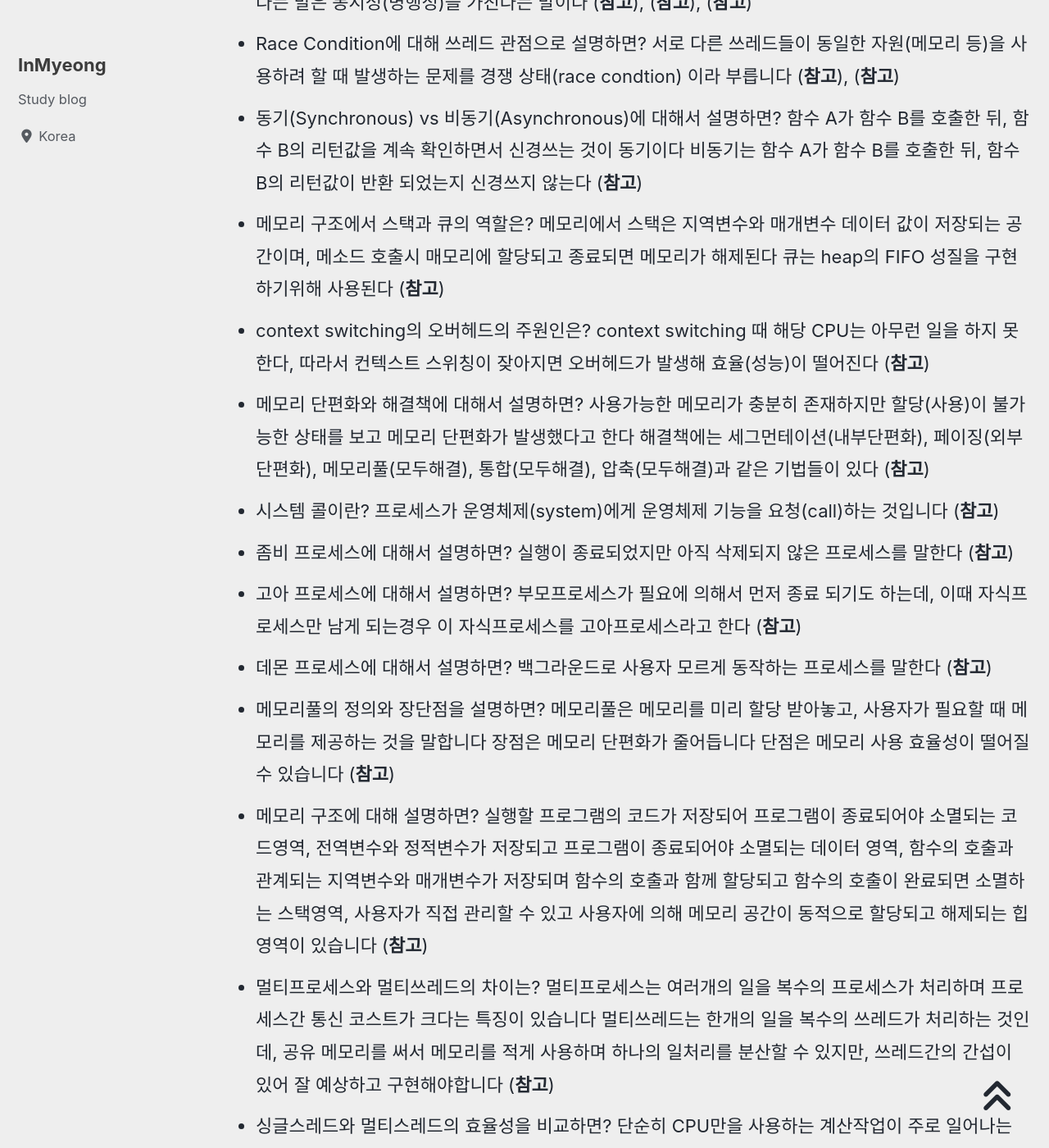
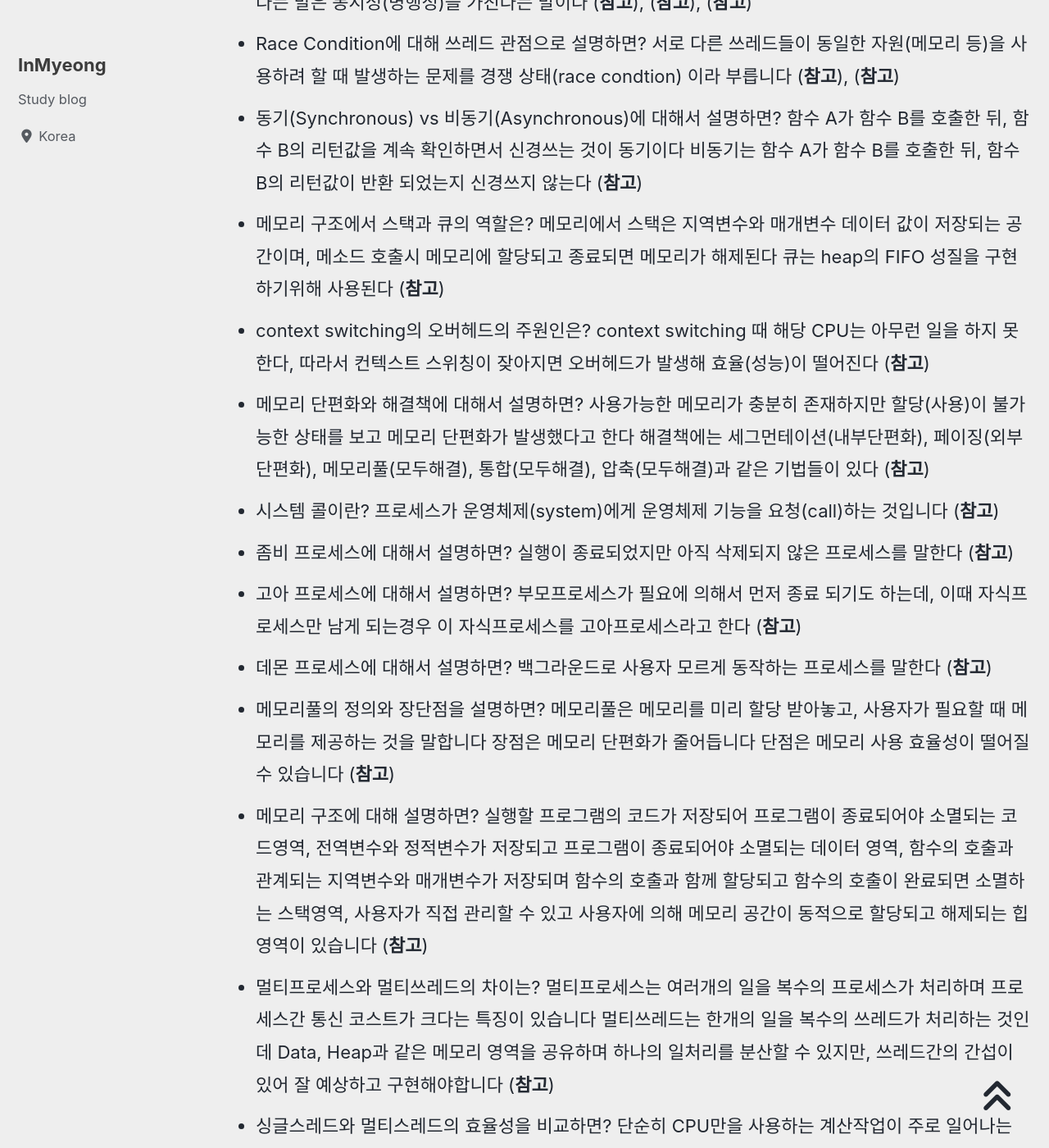
Before and after one commit to devMyeong/devMyeong.github.io, a Jekyll site: the page built from _posts/cs/2022-09-05-블로그-면접준비.md, in a window 1280 px wide and 1400 px high, scrolled down 24501 px. Shown: the whole window at 82% size. Built offline with Jekyll 4.4.1, drawn with Linux system fonts in a browser that asks for light colours; cached includes are drawn as plain includes; nearby versions of some CDN libraries; some web fonts are replaced; comment, search, counter and statistics services are not loaded.

Commit message:
Chore : 오타 수정

```diff
--- a/_posts/cs/2022-09-05-블로그-면접준비.md
+++ b/_posts/cs/2022-09-05-블로그-면접준비.md
@@ -223,7 +223,7 @@ last_modified_at: 2022-10-30
 - Race Condition에 대해 프로세스 관점으로 설명하면? Race Condition이란 두 개 이상의 cocurrent한 프로세스들이 하나의 자원(리소스)에 접근하기 위해 경쟁하는 상태를 말합니다, 여기서 cocurrent하다는 말은 동시성(병행성)을 가진다는 말이다 ([**참고**](https://zangzangs.tistory.com/115)), ([**참고**](https://seamless.tistory.com/42)), ([**참고**](https://modoocode.com/270))
 - Race Condition에 대해 쓰레드 관점으로 설명하면? 서로 다른 쓰레드들이 동일한 자원(메모리 등)을 사용하려 할 때 발생하는 문제를 경쟁 상태(race condtion) 이라 부릅니다 ([**참고**](https://junstar92.tistory.com/184)), ([**참고**](https://modoocode.com/270))
 - 동기(Synchronous) vs 비동기(Asynchronous)에 대해서 설명하면? 함수 A가 함수 B를 호출한 뒤, 함수 B의 리턴값을 계속 확인하면서 신경쓰는 것이 동기이다 비동기는 함수 A가 함수 B를 호출한 뒤, 함수 B의 리턴값이 반환 되었는지 신경쓰지 않는다 ([**참고**](https://velog.io/@nittre/%EB%B8%94%EB%A1%9C%ED%82%B9-Vs.-%EB%85%BC%EB%B8%94%EB%A1%9C%ED%82%B9-%EB%8F%99%EA%B8%B0-Vs.-%EB%B9%84%EB%8F%99%EA%B8%B0))
-- 메모리 구조에서 스택과 큐의 역할은? 메모리에서 스택은 지역변수와 매개변수 데이터 값이 저장되는 공간이며, 메소드 호출시 매모리에 할당되고 종료되면 메모리가 해제된다 큐는 heap의 FIFO 성질을 구현하기위해 사용된다 ([**참고**](https://velog.io/@kingyong9169/%EB%A9%94%EB%AA%A8%EB%A6%AC-%EA%B5%AC%EC%A1%B0))
+- 메모리 구조에서 스택과 큐의 역할은? 메모리에서 스택은 지역변수와 매개변수 데이터 값이 저장되는 공간이며, 메소드 호출시 메모리에 할당되고 종료되면 메모리가 해제된다 큐는 heap의 FIFO 성질을 구현하기위해 사용된다 ([**참고**](https://velog.io/@kingyong9169/%EB%A9%94%EB%AA%A8%EB%A6%AC-%EA%B5%AC%EC%A1%B0))
 - context switching의 오버헤드의 주원인은? context switching 때 해당 CPU는 아무런 일을 하지 못한다, 따라서 컨텍스트 스위칭이 잦아지면 오버헤드가 발생해 효율(성능)이 떨어진다 ([**참고**](https://landwhale2.github.io/cs/106/))
 - 메모리 단편화와 해결책에 대해서 설명하면? 사용가능한 메모리가 충분히 존재하지만 할당(사용)이 불가능한 상태를 보고 메모리 단편화가 발생했다고 한다 해결책에는 세그먼테이션(내부단편화), 페이징(외부단편화), 메모리풀(모두해결), 통합(모두해결), 압축(모두해결)과 같은 기법들이 있다 ([**참고**](https://gguljaem.tistory.com/entry/%EB%A9%94%EB%AA%A8%EB%A6%AC-%EB%8B%A8%ED%8E%B8%ED%99%94Fragmentation%EC%97%90-%EB%8C%80%ED%95%9C-%ED%95%B4%EA%B2%B0%EB%B0%A9%EB%B2%95))
 - 시스템 콜이란? 프로세스가 운영체제(system)에게 운영체제 기능을 요청(call)하는 것입니다 ([**참고**](https://dolphinsarah.tistory.com/54))
@@ -232,7 +232,7 @@ last_modified_at: 2022-10-30
 - 데몬 프로세스에 대해서 설명하면? 백그라운드로 사용자 모르게 동작하는 프로세스를 말한다 ([**참고**](https://m.blog.naver.com/PostView.naver?isHttpsRedirect=true&blogId=icecds&logNo=40053269520))
 - 메모리풀의 정의와 장단점을 설명하면? 메모리풀은 메모리를 미리 할당 받아놓고, 사용자가 필요할 때 메모리를 제공하는 것을 말합니다 장점은 메모리 단편화가 줄어듭니다 단점은 메모리 사용 효율성이 떨어질 수 있습니다 ([**참고**](https://linkmemo.tistory.com/183))
 - 메모리 구조에 대해 설명하면? 실행할 프로그램의 코드가 저장되어 프로그램이 종료되어야 소멸되는 코드영역, 전역변수와 정적변수가 저장되고 프로그램이 종료되어야 소멸되는 데이터 영역, 함수의 호출과 관계되는 지역변수와 매개변수가 저장되며 함수의 호출과 함께 할당되고 함수의 호출이 완료되면 소멸하는 스택영역, 사용자가 직접 관리할 수 있고 사용자에 의해 메모리 공간이 동적으로 할당되고 해제되는 힙영역이 있습니다 ([**참고**](https://sshoreng.tistory.com/80?category=712983))
-- 멀티프로세스와 멀티쓰레드의 차이는? 멀티프로세스는 여러개의 일을 복수의 프로세스가 처리하며 프로세스간 통신 코스트가 크다는 특징이 있습니다 멀티쓰레드는 한개의 일을 복수의 쓰레드가 처리하는 것인데, 공유 메모리를 써서 메모리를 적게 사용하며 하나의 일처리를 분산할 수 있지만, 쓰레드간의 간섭이 있어 잘 예상하고 구현해야합니다 ([**참고**](https://sshoreng.tistory.com/80?category=712983))
+- 멀티프로세스와 멀티쓰레드의 차이는? 멀티프로세스는 여러개의 일을 복수의 프로세스가 처리하며 프로세스간 통신 코스트가 크다는 특징이 있습니다 멀티쓰레드는 한개의 일을 복수의 쓰레드가 처리하는 것인데 Data, Heap과 같은 메모리 영역을 공유하며 하나의 일처리를 분산할 수 있지만, 쓰레드간의 간섭이 있어 잘 예상하고 구현해야합니다 ([**참고**](https://sshoreng.tistory.com/80?category=712983))
 - 싱글스레드와 멀티스레드의 효율성을 비교하면? 단순히 CPU만을 사용하는 계산작업이 주로 일어나는 경우 멀티 스레드보다 오히려 싱글 스레드를 이용하는 것이 효율적이다 멀티 스레드는 context switching이 일어나는 시간이 추가로 걸리기 때문이다 CPU 이외의 자원을 사용하는 작업의 경우 싱글 스레드보다 멀티 스레드로 하는 것이 효율적이다 예를 들어 사용자에게 입력받는 작업과 출력하는 작업 두 가지를 해야한다면, 싱글 스레드의 경우 사용자가 입력을 다할 때 까지 출력은 하지 못하고 기다리고만 있어야 한다 하지만 여러개의 쓰레드를 이용한다면 사용자가 입력하는 걸 기다리는 동안 출력이라는 작업으로 context switching 하여 해당 작업을 수행할 수 있으므로 좀 더 효율적으로 동작하게 된다 ([**참고**](https://excited-hyun.tistory.com/255))
 - 임계 영역(크리티컬 섹션)의 두가지 의미에 대해서 설명하면? (1) 둘 이상의 쓰레드가 동시에 실행될 경우 접근 문제를 발생시킬 수 있는 코드 블록을 임계 영역이라고 한다 (2) 임계 영역에 대한 문제를 해결하는 동기화 기법을 의미하기도 한다, 특정 임계 영역에 대한 키를 가져야만 해당 영역에 접근할 수 있도록 하는 기법이다 ([**참고**](https://m.blog.naver.com/PostView.naver?isHttpsRedirect=true&blogId=cmw1728&logNo=220479810666))
 - 멀티 쓰레드란? 하나의 프로세스 내에서 둘 이상의 스레드가 동시에 작업을 수행하는 것을 의미합니다 ([**참고**](http://www.tcpschool.com/java/java_thread_multi))
```
